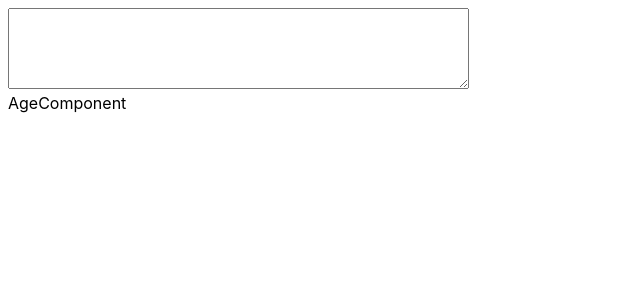
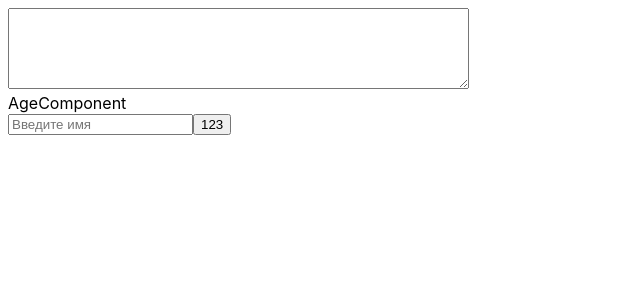
Before and after one commit to repkoO/vk-intership, a React (Vite) app: page / in a window 1280 px wide. Shown: the top 300 px of the page, without its empty margins (0-640 px from the left). Built offline with nearby package versions, Linux system fonts and the light colour scheme; no server answers.

Commit message:
feat: add validate to input

```diff
--- a/package.json
+++ b/package.json
@@ -10,6 +10,7 @@
     "preview": "vite preview"
   },
   "dependencies": {
+    "@hookform/resolvers": "^3.3.4",
     "@tanstack/react-query": "^5.27.5",
     "react": "^18.2.0",
     "react-dom": "^18.2.0",
--- a/src/components/AgeComponent/AgeComponent.tsx
+++ b/src/components/AgeComponent/AgeComponent.tsx
@@ -1,8 +1,47 @@
-import React from 'react'
+import { useState } from "react"
+import { useForm } from "react-hook-form"
+import { yupResolver } from "@hookform/resolvers/yup"
+import * as yup from "yup"
 
 function AgeComponent() {
+
+  type Inputs = {
+    name: string
+  }
+
+  const[value, setValue] = useState<string>('');
+  const schema = yup.object().shape({
+    name: yup.string().required('This field is required')
+    .test('is-not-numeric', 'Значение должно быть текстовым', (value) => {
+      return !/^\d+$/.test(value);
+    })
+  })
+
+  const { register, handleSubmit, formState: { errors } } = useForm<Inputs>({
+    resolver: yupResolver(schema)
+  })
+
+  const changeValue = (e: React.ChangeEvent<HTMLInputElement>) => {
+    setValue(e.target.value)
+  }
+
   return (
+    <>
     <div>AgeComponent</div>
+
+    <form onSubmit={handleSubmit((d) => console.log(d))}>
+      {errors.name && <p>{errors.name.message}</p>}
+      <input
+        {...register("name")}
+        onChange={changeValue}
+        type="text"
+        value={value}
+        required
+        name="name"
+        placeholder='Введите имя' />
+      <button type="submit">123</button>
+    </form>
+    </>
   )
 }
 
--- a/src/components/FactComponent/FactComponent.tsx
+++ b/src/components/FactComponent/FactComponent.tsx
@@ -22,7 +22,6 @@ function FactComponent() {
     }
 
   const { data } = useQuery({queryKey: ['FactKey'], queryFn: getData});
-  console.log(data);
 
   return (
     <div className='App'>
```
Also changed, not shown: src/hooks/useDebounce.tsx (added, +17 -0 lines), 1 other file (tests, documents, lock files or other folders).
